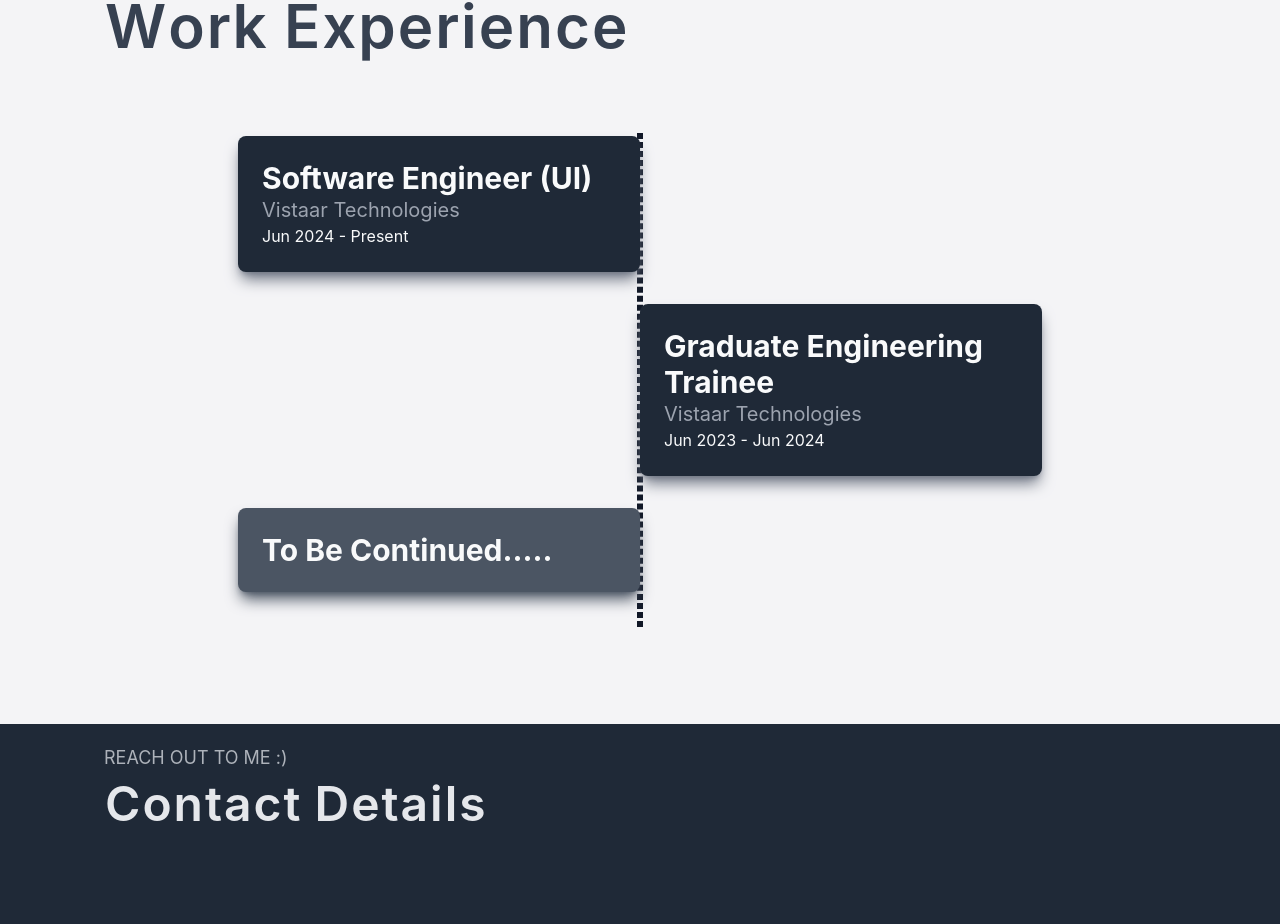
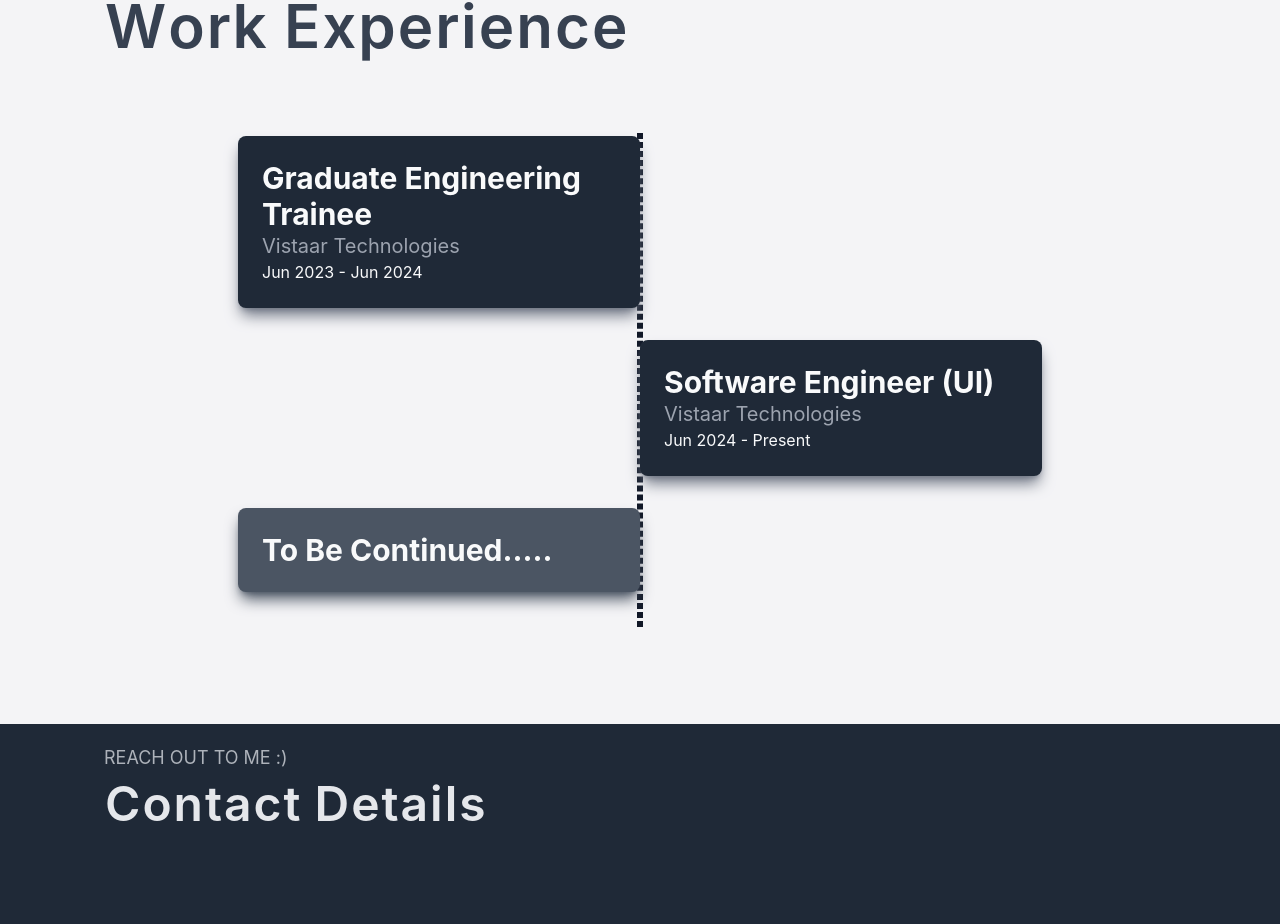
Before and after one commit to chaitanyaGosavi/ChaitanyaPortfolio, a React (Vite) app: page / in a window 1280 px wide. Shown: the part 3530-4454 px from the top of the page. Built offline with nearby package versions, Linux system fonts and the light colour scheme.

Commit message:
Changed experience ordering

```diff
--- a/src/data/dataObj.js
+++ b/src/data/dataObj.js
@@ -70,17 +70,18 @@ var response = {
     ],
     timelineItems: [
         {
+            title: 'Graduate Engineering Trainee',
+            company: 'Vistaar Technologies',
+            date: 'Jun 2023 - Jun 2024',
+            position: 'left',
+        },
+        {
             title: 'Software Engineer (UI)',
             company: 'Vistaar Technologies',
             date: 'Jun 2024 - Present',
-            position: 'left',
-        },
-        {
-            title: 'Graduate Engineering Trainee',
-            company: 'Vistaar Technologies',
-            date: 'Jun 2023 - Jun 2024',
             position: 'right',
         },
+
     ],
     resumeCard: {
         title: 'My Resume',
```
